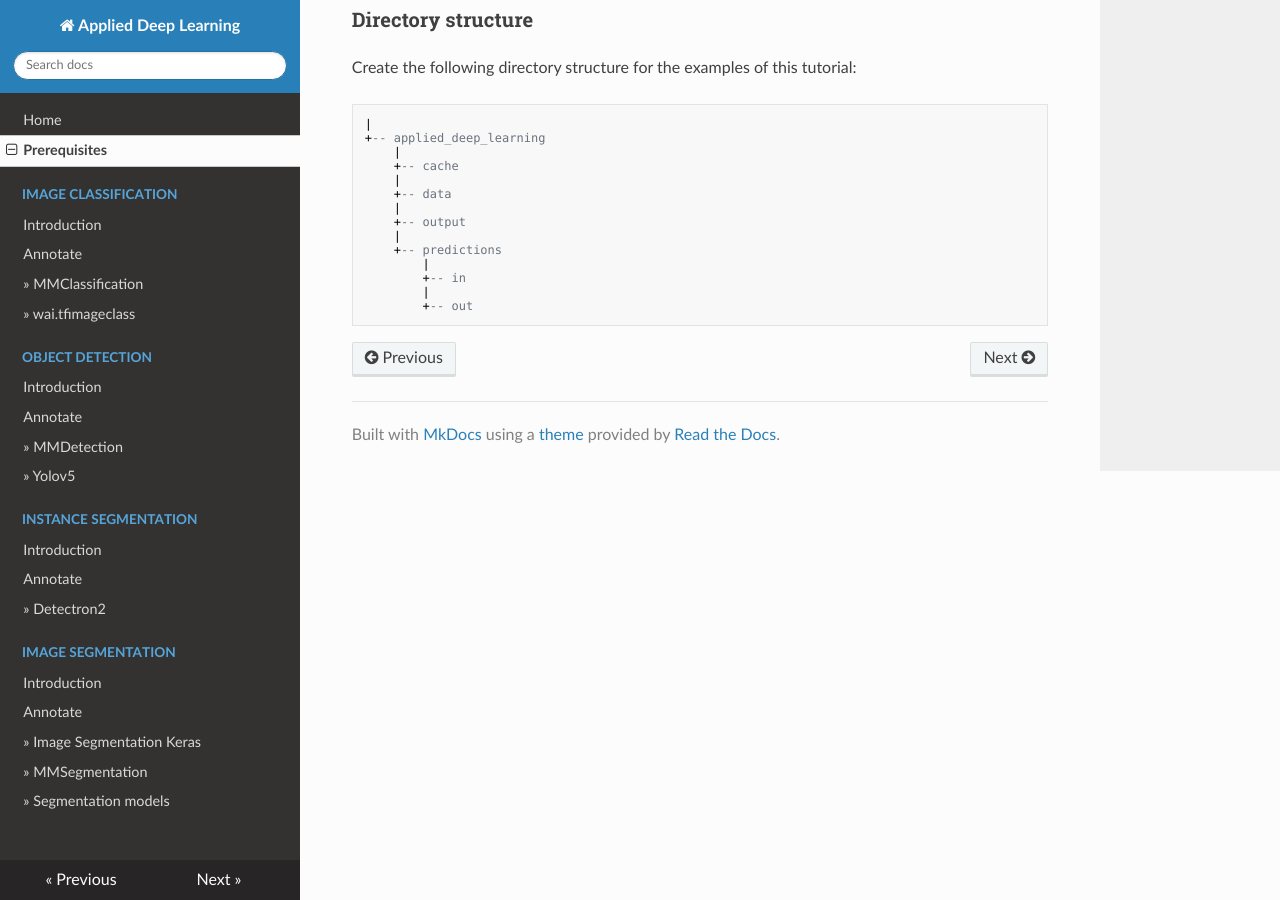
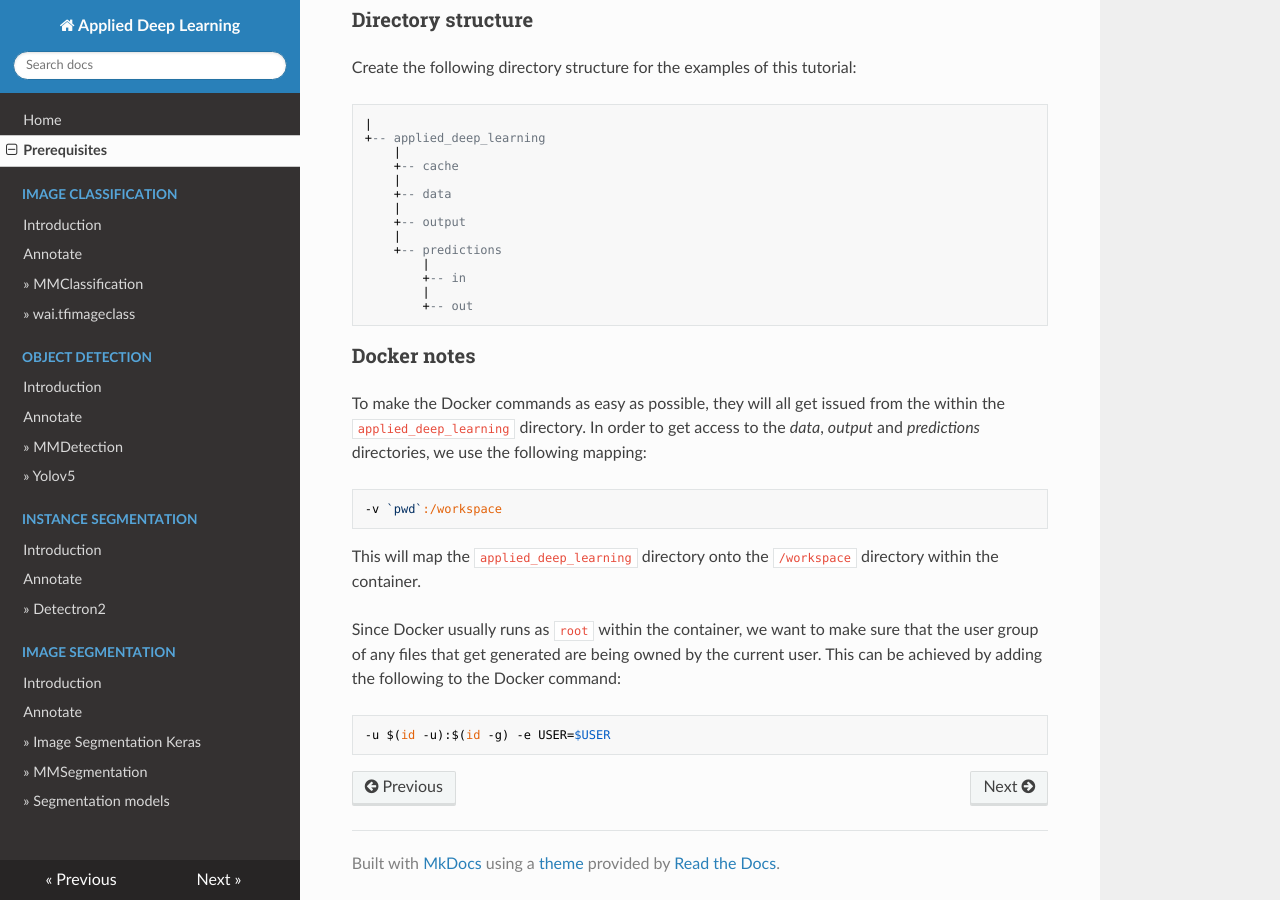
Before and after one commit to waikato-datamining/applied-deep-learning, an MkDocs documentation site: the page built from docs/prerequisites.md, in a window 1280 px wide and 900 px high, scrolled down 747 px. Built offline with MkDocs 1.6.1, drawn with Linux system fonts in a browser that asks for light colours; nearby versions of some CDN libraries.

Commit message:
added some docker notes

````diff
--- a/docs/prerequisites.md
+++ b/docs/prerequisites.md
@@ -40,3 +40,24 @@ Create the following directory structure for the examples of this tutorial:
         |
         +-- out
 ```
+
+# Docker notes
+
+To make the Docker commands as easy as possible, they will all get issued from the within
+the `applied_deep_learning` directory. In order to get access to the *data*, *output* and
+*predictions* directories, we use the following mapping:
+
+```
+-v `pwd`:/workspace
+```
+
+This will map the `applied_deep_learning` directory onto the `/workspace` directory within
+the container.
+
+Since Docker usually runs as `root` within the container, we want to make sure that the user
+group of any files that get generated are being owned by the current user. This can be achieved
+by adding the following to the Docker command:
+
+```
+-u $(id -u):$(id -g) -e USER=$USER
+```
````
